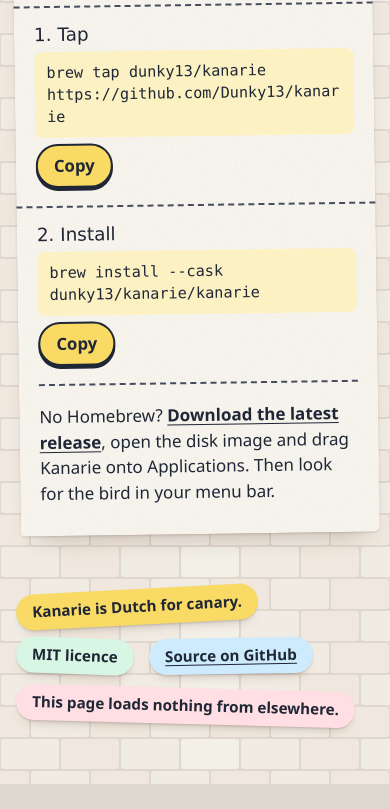
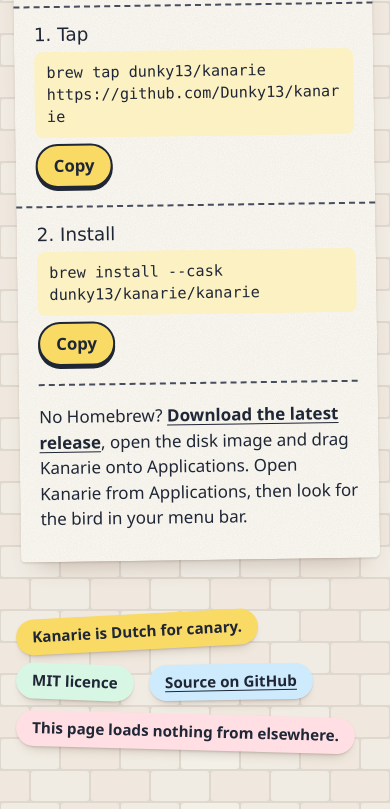
Before and after one commit to Dunky13/app-checker, a plain HTML site: page site/index.html in a window 390 px wide. Shown: the part 6942-7751 px from the top of the page. Before the commit the page ends 7726 px from the top, so only its background shows below. Drawn offline with Linux system fonts and the light colour scheme; files whose address does not match are found by name.

Commit message:
Say to open the app after installing, and that both installs update
The README and the homepage now say to open Kanarie before looking for
it in the menu bar, the Add button is named by its varying file, the
Sparkle line names both installs, and the banner signature is larger
for phones. The handoff names both font fallbacks and where its
evidence comes from.

Co-Authored-By: Claude Opus 5.5 <noreply@anthropic.com>
Signed-off-by: Marc Went <marc@went.io>

```diff
--- a/site/index.html
+++ b/site/index.html
@@ -1031,7 +1031,7 @@ footer li:nth-child(4) { transform: rotate(1.5deg); background: var(--pink); }
           <span role="status" class="status"></span>
         </div>
       </div>
-      <p class="after">No Homebrew? <a href="https://github.com/Dunky13/kanarie/releases/latest">Download the latest release</a>, open the disk image and drag Kanarie onto Applications. Then look for the bird in your menu bar.</p>
+      <p class="after">No Homebrew? <a href="https://github.com/Dunky13/kanarie/releases/latest">Download the latest release</a>, open the disk image and drag Kanarie onto Applications. Open Kanarie from Applications, then look for the bird in your menu bar.</p>
     </div>
   </section>
 
```
Also changed, not shown: docs/readme/banner-dark.svg, docs/readme/banner-light.svg, 2 other files.
